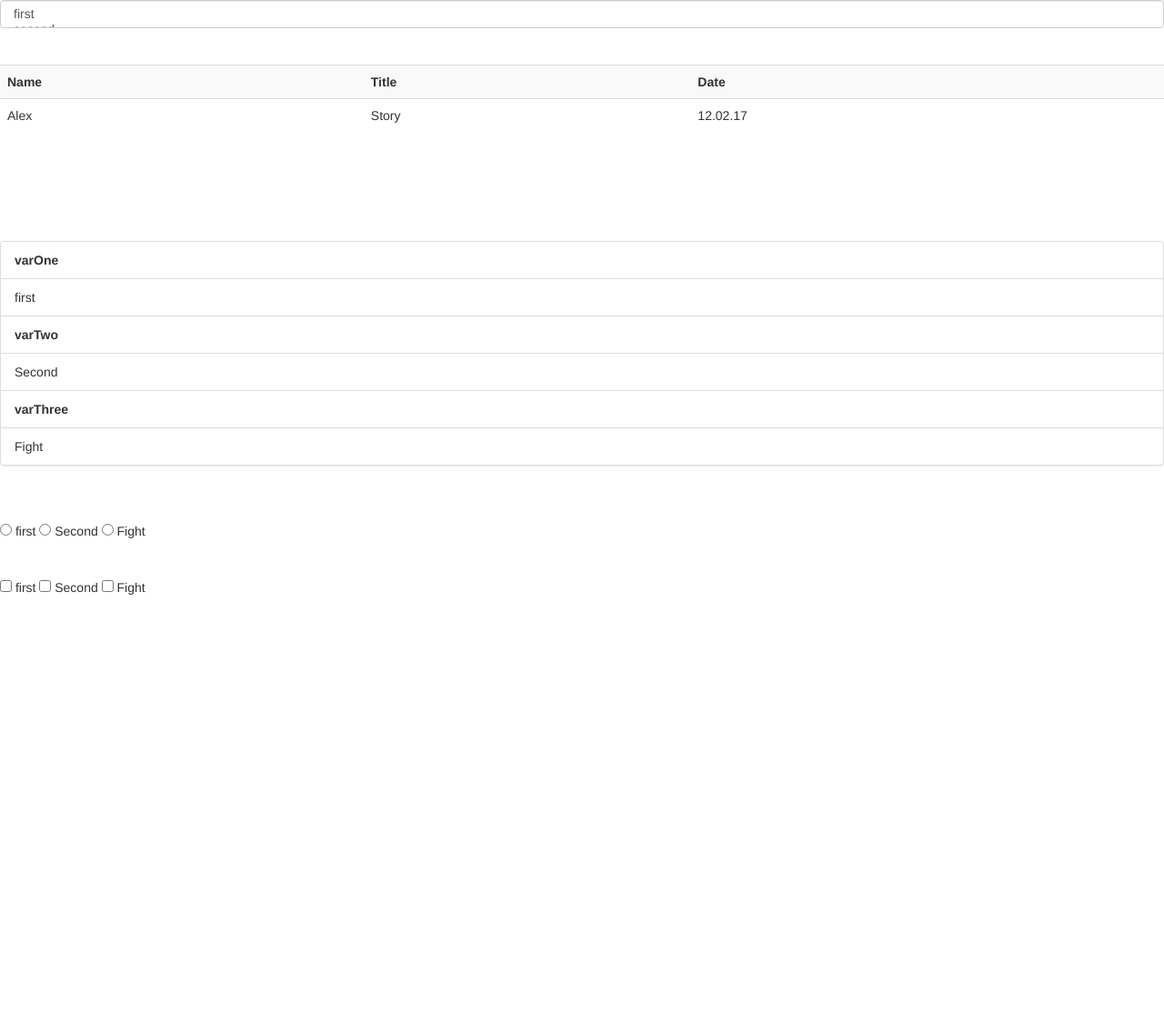
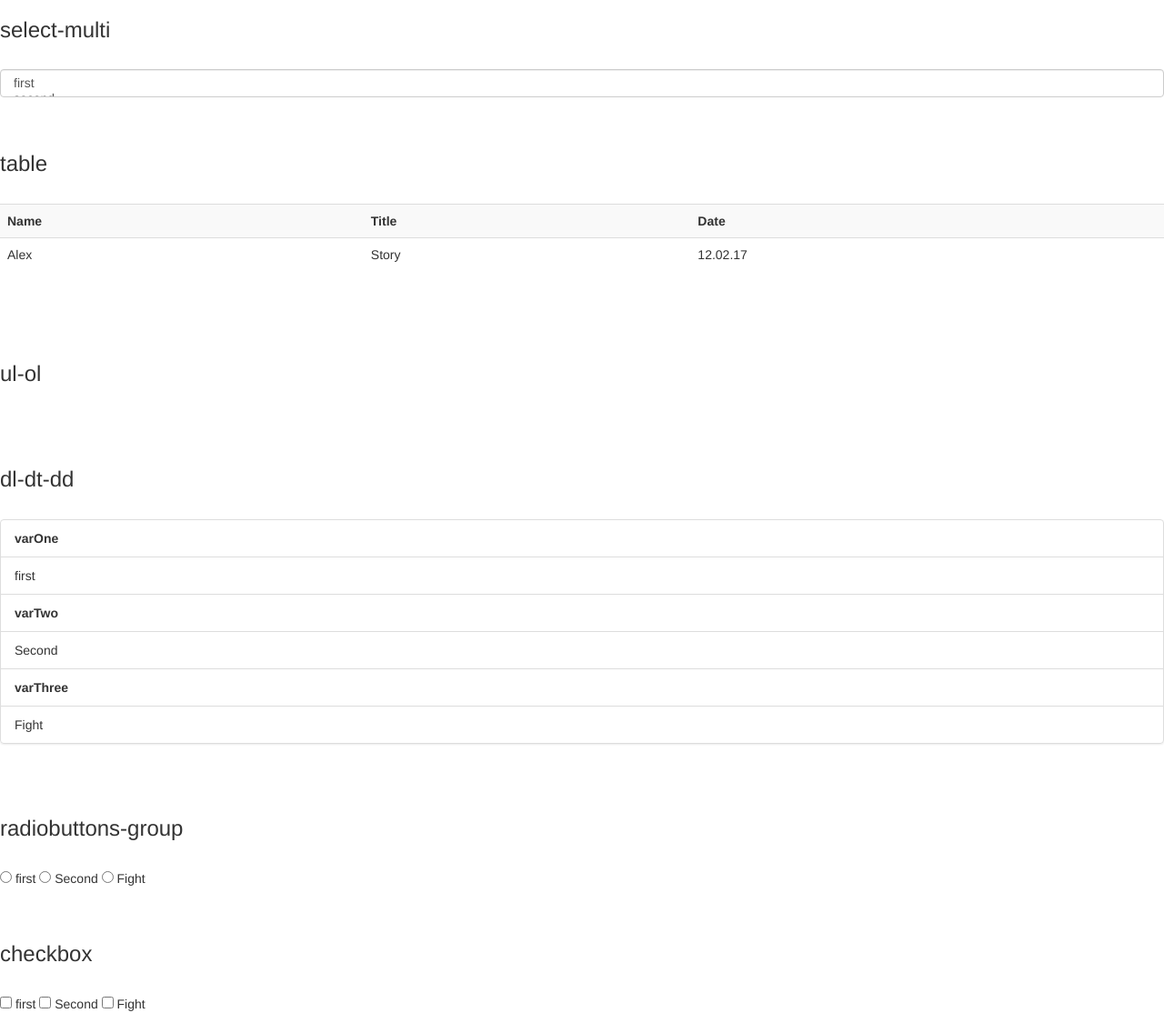
Before and after one commit to AlexandrDubiaga/task9, a PHP site: page / in a window 1280 px wide. Shown: the whole page at 91% size. Before the commit the page ends 654 px from the top, so only its background shows below. Run offline with PHP 8.4, Linux system fonts and the light colour scheme; data that the repository does not hold is empty.

Commit message:
Update index.php

```diff
--- a/template/index.php
+++ b/template/index.php
@@ -14,29 +14,43 @@
     <script src="https://oss.maxcdn.com/respond/1.4.2/respond.min.js"></script>
   </head>
   <body>
+    <h3>select-multi</h3><br>
     <?php
       echo $selectMult;
       echo "<br>";
       echo "<br>";
+    ?>
+    <h3>table</h3><br>
+    <?php
       echo $table;
       echo "<br>";
       echo "<br>";
       echo "<br>";
+     ?>
+    <h3>ul-ol</h3><br>
+    <?php
       echo $listUl;
       echo "<br>";
       echo "<br>";
+      ?>
+    <h3>dl-dt-dd</h3><br>
+    <?php
       echo $dtddlList;
       echo "<br>";
       echo "<br>";
+    ?>
+    <h3>radiobuttons-group</h3><br>
+    <?php
       echo $radioForm;
       echo "<br>";
       echo "<br>";
+     ?>
+    <h3>checkbox</h3><br>
+    <?php
       echo $checkboxForm;
-
       ?>
 
     <script src="https://ajax.googleapis.com/ajax/libs/jquery/1.12.4/jquery.min.js"></script>
     <script src="https://maxcdn.bootstrapcdn.com/bootstrap/3.3.7/js/bootstrap.min.js" integrity="sha384-Tc5IQib027qvyjSMfHjOMaLkfuWVxZxUPnCJA7l2mCWNIpG9mGCD8wGNIcPD7Txa" crossorigin="anonymous"></script>
-
   </body>
 </html>
```
Lines whose indentation alone changed are shown as unchanged.
